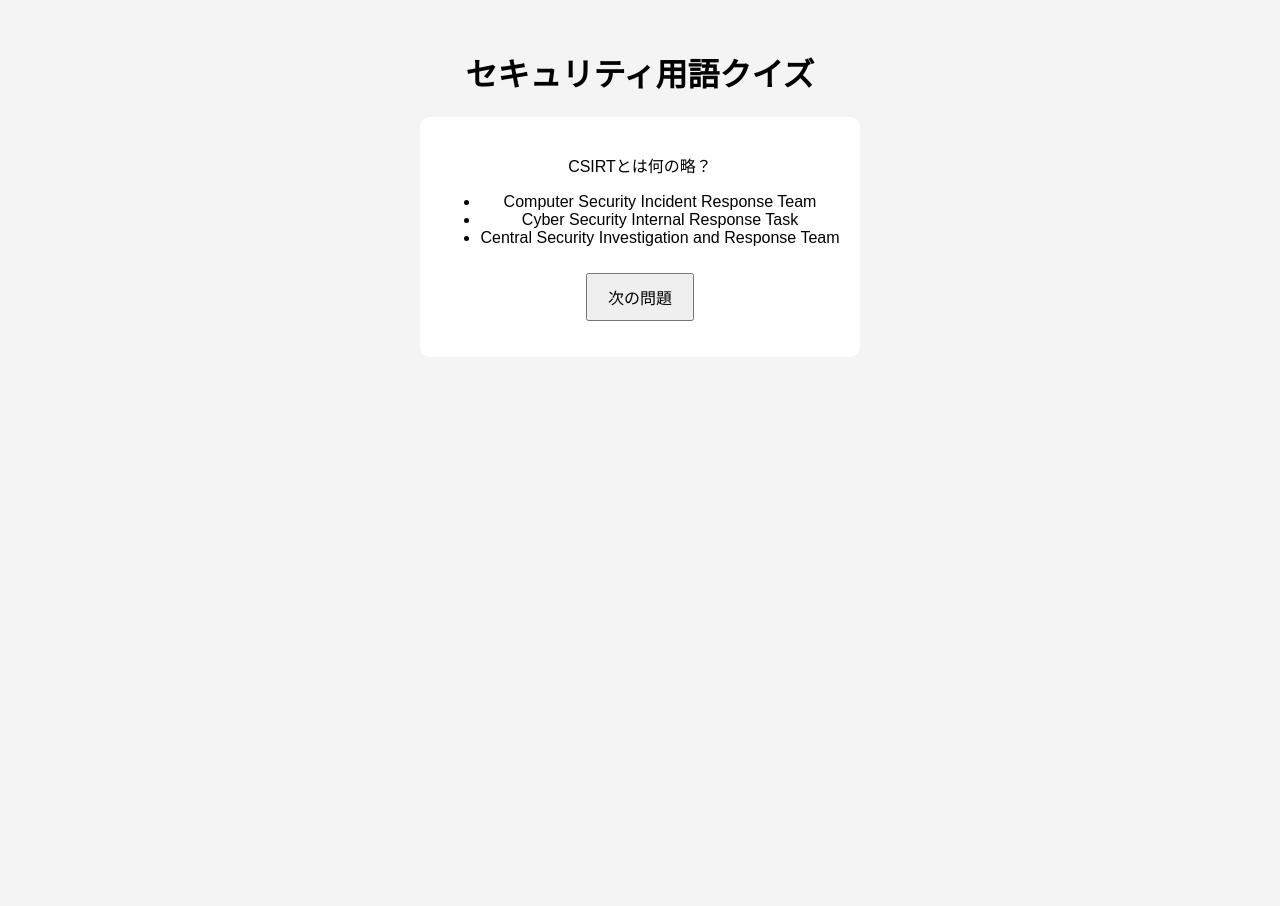
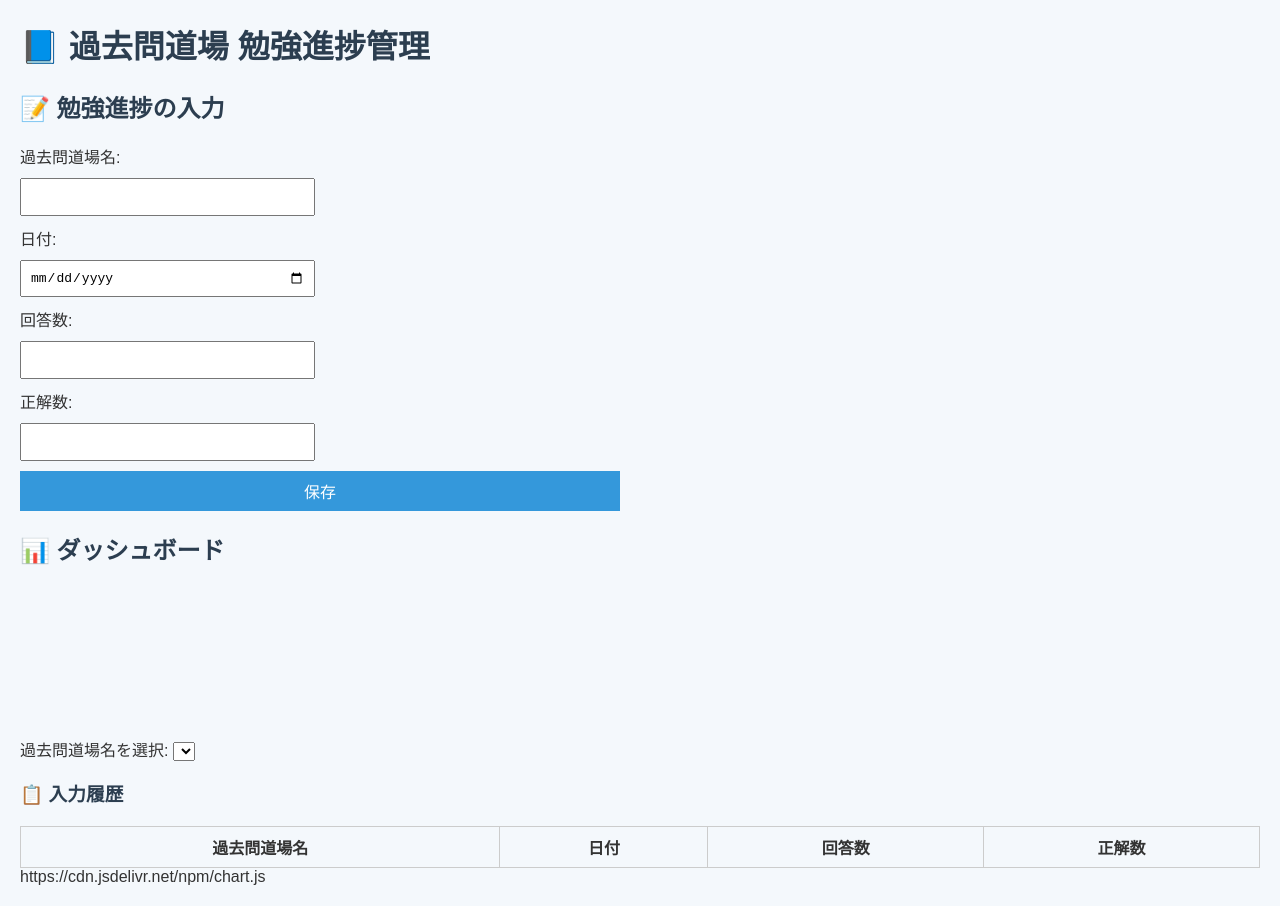
Before and after one commit to zuki-0328/250714, a plain HTML site: page index.html in a window 1280 px wide. Before the commit the page ends 800 px from the top, so only its background shows below. Drawn offline with Linux system fonts and the light colour scheme.

Commit message:
WebアプリのUIとロジックをHTML/CSS/JSで全面書き換え

```diff
--- a/index.html
+++ b/index.html
@@ -1,18 +1,54 @@
 <!DOCTYPE html>
 <html lang="ja">
 <head>
-  <meta charset="UTF-8">
-  <title>セキュリティ用語クイズ</title>
-  <link rel="stylesheet" href="style.css">
+    <meta charset="UTF-8">
+    <title>過去問道場 勉強進捗管理</title>
+    <link rel="stylesheet" href="style.css">
 </head>
 <body>
-  <h1>セキュリティ用語クイズ</h1>
-  <div id="quiz-container">
-    <p id="question"></p>
-    <ul id="choices"></ul>
-    <button id="next-btn">次の問題</button>
-    <p id="result"></p>
-  </div>
-  <script src="script.js"></script>
+    <h1>📘 過去問道場 勉強進捗管理</h1>
+
+    <section id="input-section">
+        <h2>📝 勉強進捗の入力</h2>
+        <form id="study-form">
+            <label for="examName">過去問道場名:</label>
+            <input type="text" id="examName" required>
+
+            <label for="date">日付:</label>
+            <input type="date" id="date" required>
+
+            <label for="answers">回答数:</label>
+            <input type="number" id="answers" min="0" required>
+
+            <label for="correctAnswers">正解数:</label>
+            <input type="number" id="correctAnswers" min="0" required>
+
+            <button type="submit">保存</button>
+        </form>
+    </section>
+
+    <section id="dashboard-section">
+        <h2>📊 ダッシュボード</h2>
+        <label for="examFilter">過去問道場名を選択:</label>
+        <select id="examFilter"></select>
+
+        <canvas id="progressChart"></canvas>
+
+        <h3>📋 入力履歴</h3>
+        <table id="dataTable">
+            <thead>
+                <tr>
+                    <th>過去問道場名</th>
+                    <th>日付</th>
+                    <th>回答数</th>
+                    <th>正解数</th>
+                </tr>
+            </thead>
+            <tbody></tbody>
+        </table>
+    </section>
+
+    https://cdn.jsdelivr.net/npm/chart.js
+    <script src="script.js"></script>
 </body>
 </html>
--- a/script.js
+++ b/script.js
@@ -1,44 +1,107 @@
-let currentQuestion = 0;
-let quizData = [];
+document.addEventListener("DOMContentLoaded", () => {
+    const form = document.getElementById("study-form");
+    const examFilter = document.getElementById("examFilter");
+    const dataTableBody = document.querySelector("#dataTable tbody");
+    const chartCanvas = document.getElementById("progressChart");
+    let chart;
 
-fetch('quiz.json')
-  .then(response => response.json())
-  .then(data => {
-    quizData = data;
-    showQuestion();
-  });
+    // データ読み込み
+    function loadData() {
+        const data = JSON.parse(localStorage.getItem("studyData") || "[]");
+        return data;
+    }
 
-function showQuestion() {
-  const questionEl = document.getElementById('question');
-  const choicesEl = document.getElementById('choices');
-  const resultEl = document.getElementById('result');
-  resultEl.textContent = '';
-  choicesEl.innerHTML = '';
+    // データ保存
+    function saveData(entry) {
+        const data = loadData();
+        data.push(entry);
+        localStorage.setItem("studyData", JSON.stringify(data));
+    }
 
-  const q = quizData[currentQuestion];
-  questionEl.textContent = q.question;
+    // 表の更新
+    function updateTable(data) {
+        dataTableBody.innerHTML = "";
+        data.forEach(entry => {
+            const row = document.createElement("tr");
+            row.innerHTML = `
+                <td>${entry.examName}</td>
+                <td>${entry.date}</td>
+                <td>${entry.answers}</td>
+                <td>${entry.correctAnswers}</td>
+            `;
+            dataTableBody.appendChild(row);
+        });
+    }
 
-  q.choices.forEach(choice => {
-    const li = document.createElement('li');
-    li.textContent = choice;
-    li.onclick = () => checkAnswer(choice);
-    choicesEl.appendChild(li);
-  });
-}
+    // 試験名フィルターの更新
+    function updateExamFilter(data) {
+        const exams = [...new Set(data.map(d => d.examName))];
+        examFilter.innerHTML = "";
+        exams.forEach(exam => {
+            const option = document.createElement("option");
+            option.value = exam;
+            option.textContent = exam;
+            examFilter.appendChild(option);
+        });
+    }
 
-function checkAnswer(selected) {
-  const resultEl = document.getElementById('result');
-  const correct = quizData[currentQuestion].answer;
-  if (selected === correct) {
-    resultEl.textContent = '正解！';
-    resultEl.style.color = 'green';
-  } else {
-    resultEl.textContent = `不正解。正解は「${correct}」です。`;
-    resultEl.style.color = 'red';
-  }
-}
+    // グラフの更新
+    function updateChart(data, examName) {
+        const filtered = data.filter(d => d.examName === examName);
+        const labels = filtered.map(d => d.date);
+        const values = filtered.map(d => d.correctAnswers);
 
-document.getElementById('next-btn').onclick = () => {
-  currentQuestion = (currentQuestion + 1) % quizData.length;
-  showQuestion();
-};
+        if (chart) chart.destroy();
+        chart = new Chart(chartCanvas, {
+            type: "line",
+            data: {
+                labels: labels,
+                datasets: [{
+                    label: "正解数",
+                    data: values,
+                    borderColor: "#3498db",
+                    backgroundColor: "rgba(52, 152, 219, 0.2)",
+                    fill: true
+                }]
+            },
+            options: {
+                responsive: true,
+                scales: {
+                    x: { title: { display: true, text: "日付" } },
+                    y: { title: { display: true, text: "正解数" }, beginAtZero: true }
+                }
+            }
+        });
+    }
+
+    // フォーム送信イベント
+    form.addEventListener("submit", (e) => {
+        e.preventDefault();
+        const entry = {
+            examName: document.getElementById("examName").value,
+            date: document.getElementById("date").value,
+            answers: parseInt(document.getElementById("answers").value),
+            correctAnswers: parseInt(document.getElementById("correctAnswers").value)
+        };
+        saveData(entry);
+        const data = loadData();
+        updateTable(data);
+        updateExamFilter(data);
+        updateChart(data, examFilter.value);
+        form.reset();
+    });
+
+    // 試験名選択イベント
+    examFilter.addEventListener("change", () => {
+        const data = loadData();
+        updateChart(data, examFilter.value);
+    });
+
+    // 初期表示
+    const initialData = loadData();
+    updateTable(initialData);
+    updateExamFilter(initialData);
+    if (initialData.length > 0) {
+        updateChart(initialData, examFilter.value);
+    }
+});
--- a/style.css
+++ b/style.css
@@ -1,19 +1,68 @@
+/* 全体の基本スタイル */
 body {
-  font-family: sans-serif;
-  background-color: #f4f4f4;
-  text-align: center;
-  padding: 20px;
+    font-family: 'Arial', sans-serif;
+    margin: 20px;
+    background-color: #f4f8fc;
+    color: #333;
 }
 
-#quiz-container {
-  background: white;
-  padding: 20px;
-  border-radius: 10px;
-  display: inline-block;
+/* タイトルや見出しの色 */
+h1, h2, h3 {
+    color: #2c3e50;
 }
 
-button {
-  margin-top: 10px;
-  padding: 10px 20px;
-  font-size: 16px;
+/* 入力フォームのレイアウト */
+form {
+    display: grid;
+    grid-template-columns: 1fr 1fr;
+    gap: 10px;
+    max-width: 600px;
+    margin-bottom: 20px;
 }
+
+/* ラベルは2列分使う */
+form label {
+    grid-column: span 2;
+}
+
+/* 入力欄とボタンのスタイル */
+form input, form button {
+    padding: 8px;
+    font-size: 1em;
+}
+
+/* ボタンのデザイン */
+form button {
+    grid-column: span 2;
+    background-color: #3498db;
+    color: white;
+    border: none;
+    cursor: pointer;
+    transition: background-color 0.3s ease;
+}
+
+form button:hover {
+    background-color: #2980b9;
+}
+
+/* 表のスタイル */
+table {
+    width: 100%;
+    border-collapse: collapse;
+    margin-top: 20px;
+}
+
+table, th, td {
+    border: 1px solid #ccc;
+}
+
+th, td {
+    padding: 8px;
+    text-align: center;
+}
+
+/* グラフのスタイル */
+canvas {
+    max-width: 100%;
+    margin-top: 20px;
+}
```
